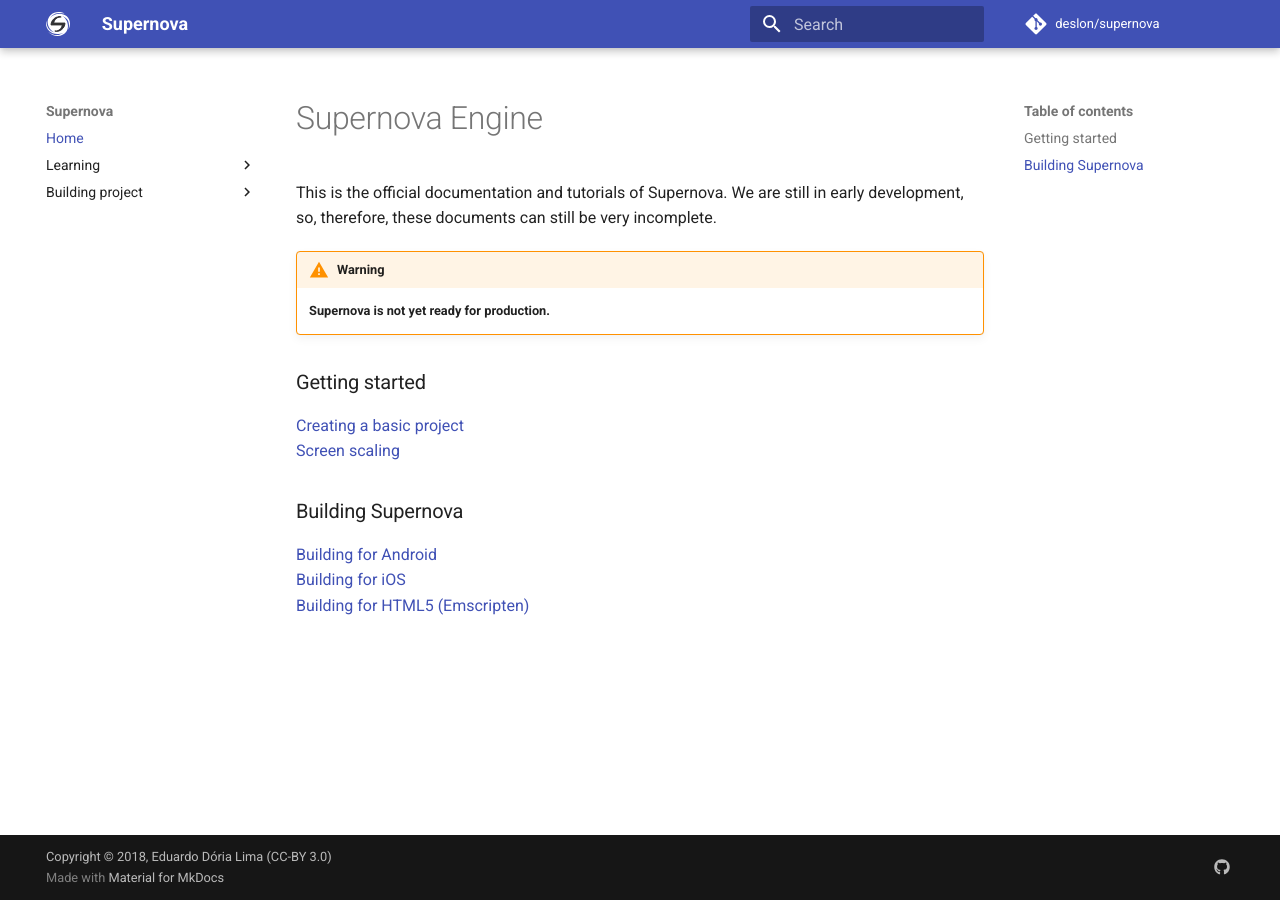
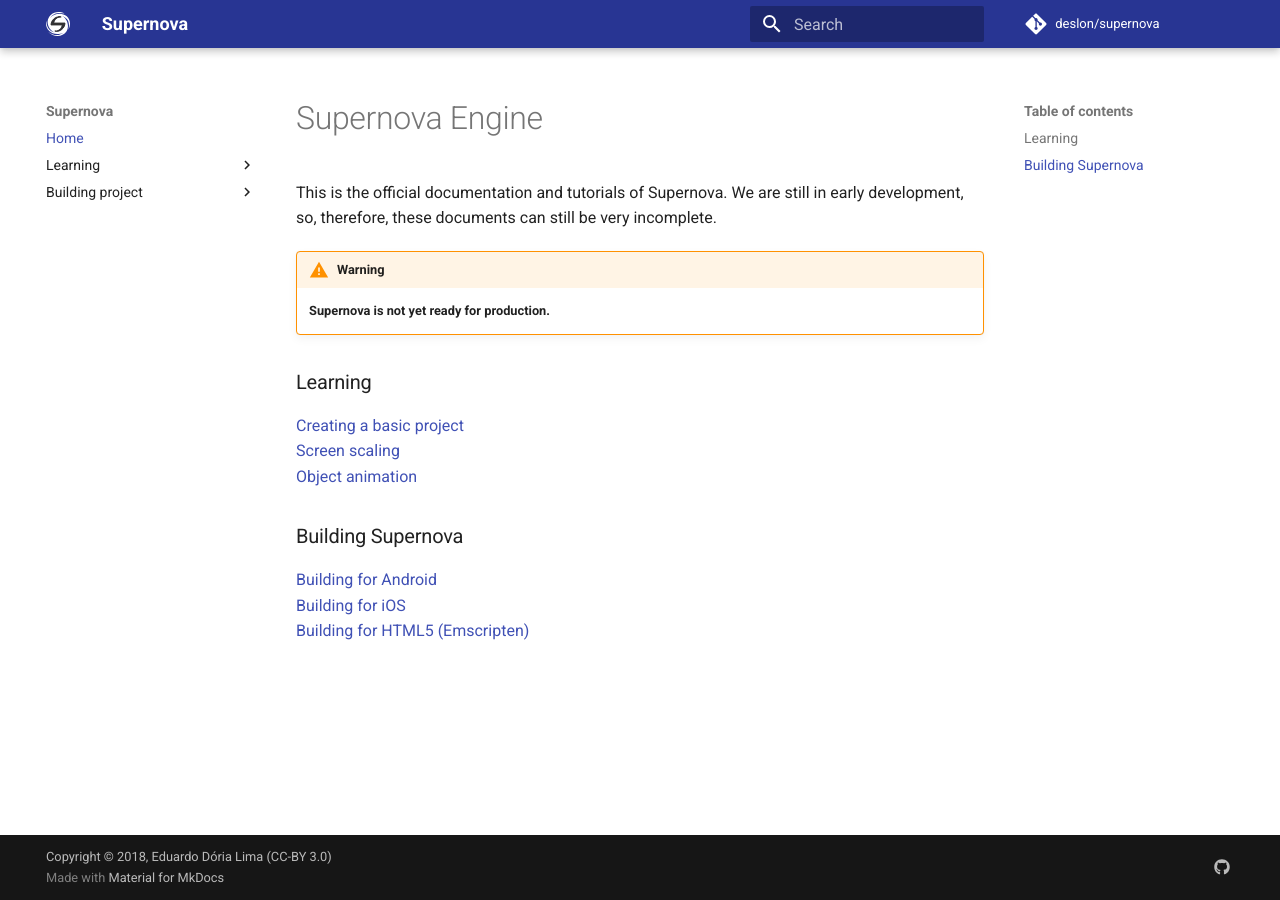
Before and after one commit to eduardodoria/supernova-docs, an MkDocs documentation site: the page built from docs/index.md, in a window 1280 px wide. Built offline with MkDocs 1.6.1 and Material for MkDocs 9.7.7, drawn with Linux system fonts in a browser that asks for light colours; comment, search, counter and statistics services are not loaded; old or Windows-style settings are respelled for this version of MkDocs.

Commit message:
Changed header color and adjusted index

```diff
--- /dev/null
+++ b/docs/css/extra.css
@@ -0,0 +1,3 @@
+.md-header {
+    background-color: #283593;
+}
--- a/docs/index.md
+++ b/docs/index.md
@@ -5,13 +5,14 @@
 !!! warning
     **Supernova is not yet ready for production.**
 
-### Getting started
+### Learning
 
-[Creating a basic project](getting-started/creating-a-basic-project)
-[Screen scaling](getting-started/screen-scaling)
+[Creating a basic project](learning/creating-a-basic-project)
+[Screen scaling](learning/screen-scaling)
+[Object animation](learning/object-animation)
 
 ### Building Supernova
 
-[Building for Android](building/building-for-android)
-[Building for iOS](buildingbuilding-for-ios)
-[Building for HTML5 (Emscripten)](building/building-for-html5)
+[Building for Android](building-project/building-for-android)
+[Building for iOS](building-project/building-for-ios)
+[Building for HTML5 (Emscripten)](building-project/building-for-html5)
--- a/mkdocs.yml
+++ b/mkdocs.yml
@@ -11,11 +11,14 @@
   name: 'material'
   logo: 'images/logo.svg'
   favicon: 'images/favicon.png'
-  palette:
-    primary: 'indigo'
-    accent: 'indigo'
+  #palette:
+  #  primary: 'indigo'
+  #  accent: 'indigo'
   feature:
     tabs: false
+
+extra_css:
+  - 'css/extra.css'
 
 extra:
   social:
```
